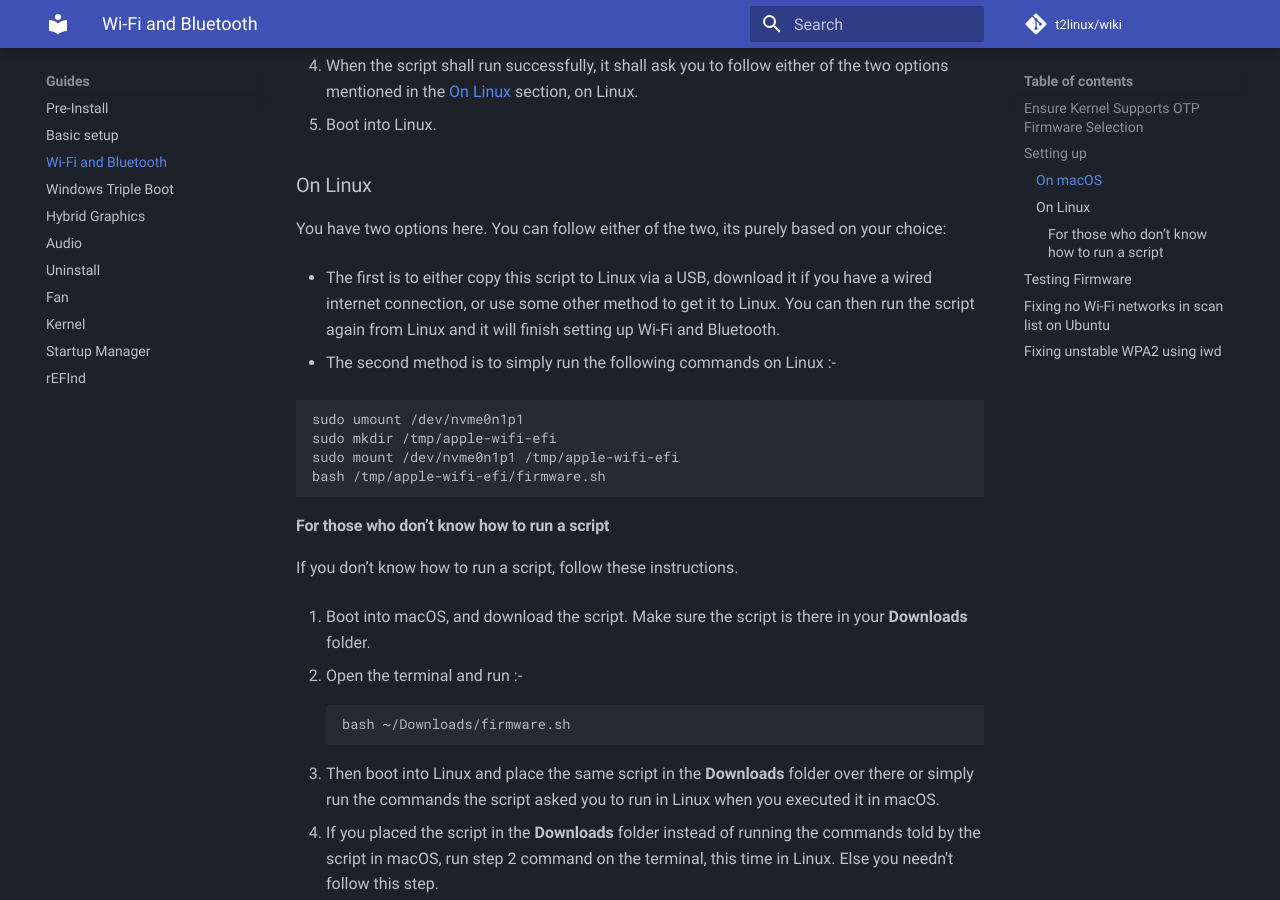
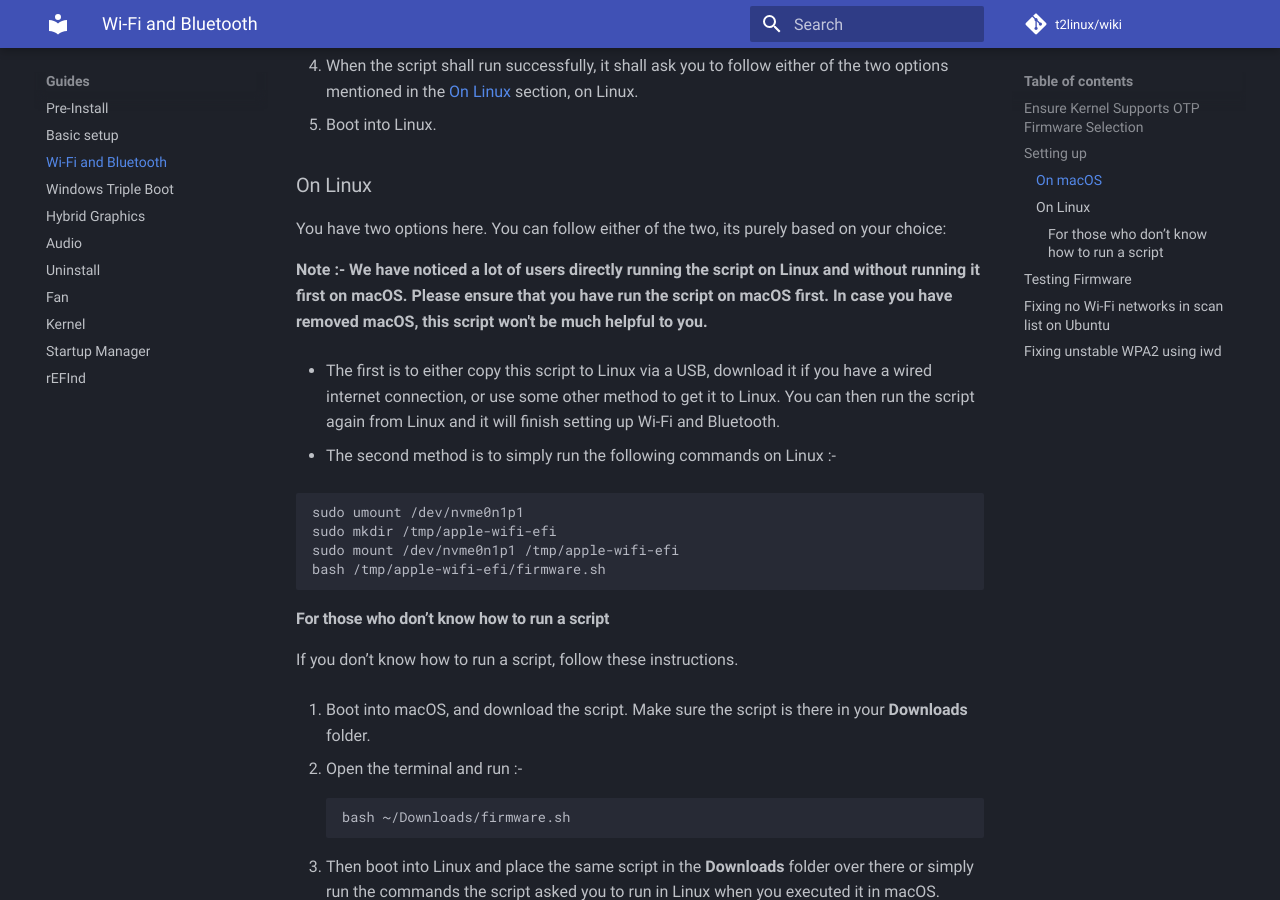
Before and after one commit to t2linux/wiki, an MkDocs documentation site: the page built from docs/guides/wifi-bluetooth.md, in a window 1280 px wide and 900 px high, scrolled down 1012 px. Built offline with MkDocs 1.6.1 and Material for MkDocs 9.7.7, drawn with Linux system fonts in a browser that asks for light colours; comment, search, counter and statistics services are not loaded.

Commit message:
Wifi: Add note to run script on macOS first
The number of complains regarding this have been increasing and thus the note has been added to make things clear.

```diff
--- a/docs/guides/wifi-bluetooth.md
+++ b/docs/guides/wifi-bluetooth.md
@@ -28,6 +28,8 @@ We now use a script which can help you set up Wi-Fi and Bluetooth. Follow the in
 ### On Linux
 
 You have two options here. You can follow either of the two, its purely based on your choice:
+
+**Note :- We have noticed a lot of users directly running the script on Linux and without running it first on macOS. Please ensure that you have run the script on macOS first. In case you have removed macOS, this script won't be much helpful to you.**
 
 - The first is to either copy this script to Linux via a USB, download it if you have a wired internet connection, or use some other method to get it to Linux. You can then run the script again from Linux and it will finish setting up Wi-Fi and Bluetooth.
 
```
